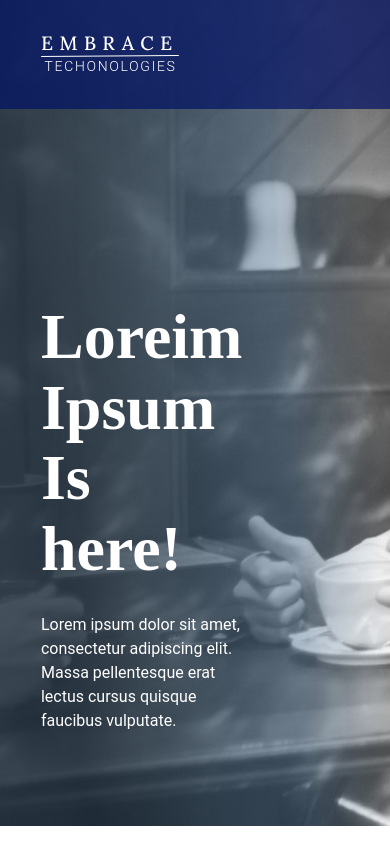
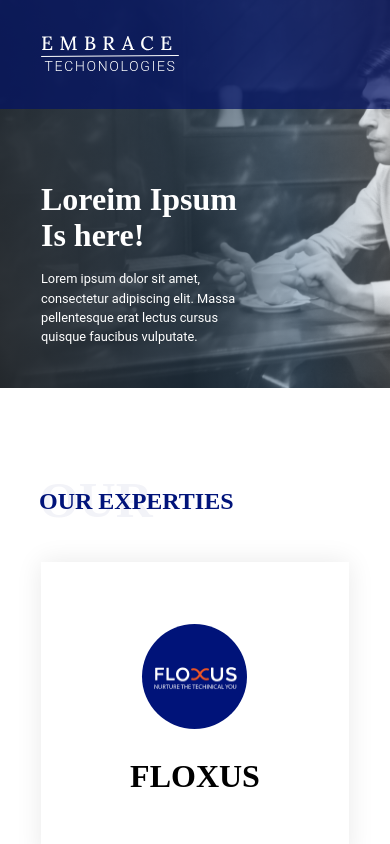
Before and after one commit to Pankajkumarbasuri78/Vr-solution, a React (Create React App) app: page /industry in a window 390 px wide. Shown: the top 844 px of the page. Built offline with nearby package versions, Linux system fonts and the light colour scheme.

Commit message:
Responsive of all page is done

```diff
--- a/src/components/Experties/Experties.jsx
+++ b/src/components/Experties/Experties.jsx
@@ -10,7 +10,12 @@
     justifyContent:'center',
     alignItems:'center',
     marginTop:'5.6rem',
-    marginBottom:'19.6rem'
+    marginBottom:'19.6rem',
+
+    '@media (max-width: 600px)': {
+      marginTop:'1.8rem',
+      marginBottom:'2.25rem',
+    }
 }))
 const ExpertiesWrapper = styled.div(props => ({
     display:'flex',
@@ -20,7 +25,11 @@
     height:'100%',
     justifyContent:'space-evenly',
     alignItems:'center',
-    gap:'30px'
+    gap:'30px',
+
+    '@media (max-width: 600px)': {
+      gap:'20px'
+    }
 
 }))
 
--- a/src/components/HeroIndustry/HeroIndustry.jsx
+++ b/src/components/HeroIndustry/HeroIndustry.jsx
@@ -21,9 +21,14 @@
   height: '51.6rem',//826px
   position: 'relative',
   zIndex: 0,
-  marginBottom:'180px'
+  marginBottom:'180px',
+
+  '@media (max-width: 600px)': {
+    height:'400px',
+    marginBottom:'70px'
+  }
+
 }));
-
 const HeroBackground = styled.div(props => ({
   position: 'absolute',
   top: 0,
@@ -41,22 +46,32 @@
     left: 0,
     width: '100%',
     height: '100%',
-    background: 'radial-gradient(180.12% 444.61% at -66.99% 182.89%, #1C1C1C 0.37%, rgba(0, 18, 35, 0.682292) 25.14%, rgba(1, 19, 35, 0.696577) 53.34%, rgba(0, 54, 102, 0.307514) 82.78%, rgba(0, 105, 200, 0) 95.58%)',
+    background: 'radial-gradient(142.46% 353.58% at -29.34% 110.47%, #1C1C1C 0.37%, rgba(0, 18, 35, 0.682292) 53.43%, rgba(1, 19, 35, 0.696577) 55.43%, rgba(0, 54, 102, 0.307514) 74.95%, rgba(0, 105, 200, 0) 95.58%)',
     backgroundBlendMode: 'normal',
   },
+  '@media (max-width: 600px)': {
+    '&': {
+      width: '100%',
+      height: '388px',
+    }
+  }
+}));
 
-}));
 
 const HeroWrapper = styled.div(props => ({
   display: 'flex',
   flexDirection: 'row',
-  //gap:'550px',//left and right
   justifyContent:'space-between',//only for left
   position: 'absolute',
   top:'6.8rem',//110px
   width: '79%',
   height: '100%',
   margin: '0 auto',
+
+  [`@media (max-width: 600px)`]:
+    {
+        flexDirection:'column',
+    }
 
 }));
 
@@ -66,12 +81,19 @@
   flexDirection:'column',
   flexBasis:'40%',
   marginTop:'12.1rem',//195px
-  gap:'1.8rem'
+  gap:'1.8rem',
+  [`@media (max-width: 600px)`]:
+  {
+    flexBasis:'20%',
+    marginTop:'4.6rem',
+    width:'208px',
+    gap:'1rem'
+  }
 }))
 const RightBar = styled.div(props => ({
-  position:'relative',
-  top:'350px',
-  right:'50px'
+  // position:'relative',
+  // top:'350px',
+  // right:'50px'
 }))
 
 const Heading = styled.div(props => ({
@@ -80,8 +102,13 @@
   color:'#ffffff',
   fontFamily:'Lora',
   textTransform:'capitalizer',
-  //height:'8.8rem',//142px
-  //width:'26.4rem',//423px
+
+  [`@media (max-width: 600px)`]:
+  {
+    fontSize:'2rem',
+    lineHeight:'111%',
+
+  }
 
 }))
 const Desc = styled.div(props => ({
@@ -90,6 +117,13 @@
   color:'#ffffff',
   fontFamily:'Roboto',
   textTransform:'capitalizer',
+
+  [`@media (max-width: 600px)`]:
+  {
+    fontSize:'0.8rem',
+    lineHeight:'150%',
+
+  }
 
 }))
 
--- a/src/components/HeroTraining/HeroTraining.jsx
+++ b/src/components/HeroTraining/HeroTraining.jsx
@@ -21,7 +21,12 @@
   height: '51.6rem',//826px
   position: 'relative',
   zIndex: 0,
-  marginBottom:'180px'
+  marginBottom:'180px',
+
+  '@media (max-width: 600px)': {
+    height:'400px',
+    marginBottom:'70px'
+  }
 }));
 
 const HeroBackground = styled.div(props => ({
@@ -44,6 +49,12 @@
     background: 'radial-gradient(237.58% 587.32% at -124.45% 225.7%, #1C1C1C 0.37%, rgba(0, 18, 35, 0.682292) 25.14%, rgba(1, 19, 35, 0.696577) 53.34%, rgba(0, 54, 102, 0.307514) 78.16%, rgba(0, 105, 200, 0) 95.58%)',
     backgroundBlendMode: 'normal',
   },
+  '@media (max-width: 600px)': {
+    '&': {
+      width: '100%',
+      height: '388px',
+    }
+  }
 }));
 
 const HeroWrapper = styled.div(props => ({
@@ -56,6 +67,11 @@
   width: '79%',
   height: '100%',
   margin: '0 auto',
+
+  [`@media (max-width: 600px)`]:
+    {
+        flexDirection:'column',
+    }
 }));
 
 //Content
@@ -64,12 +80,20 @@
   flexDirection:'column',
   flexBasis:'40%',
   marginTop:'12.1rem',//195px
-  gap:'1.8rem'
+  gap:'1.8rem',
+
+  [`@media (max-width: 600px)`]:
+  {
+    flexBasis:'20%',
+    marginTop:'4.6rem',
+    width:'208px',
+    gap:'1rem'
+  }
 }))
 const RightBar = styled.div(props => ({
-  position:'relative',
-  top:'350px',
-  right:'50px'
+  // position:'relative',
+  // top:'350px',
+  // right:'50px'
 }))
 
 const Heading = styled.div(props => ({
@@ -78,8 +102,13 @@
   color:'#ffffff',
   fontFamily:'Lora',
   textTransform:'capitalizer',
-  //height:'8.8rem',//142px
-  //width:'26.4rem',//423px
+
+  [`@media (max-width: 600px)`]:
+  {
+    fontSize:'2rem',
+    lineHeight:'111%',
+
+  }
 
 }))
 const Desc = styled.div(props => ({
@@ -88,6 +117,13 @@
   color:'#ffffff',
   fontFamily:'Roboto',
   textTransform:'capitalizer',
+
+  [`@media (max-width: 600px)`]:
+  {
+    fontSize:'0.8rem',
+    lineHeight:'150%',
+
+  }
 
 }))
 
--- a/src/components/Offering/Offering.jsx
+++ b/src/components/Offering/Offering.jsx
@@ -40,7 +40,9 @@
 
     [`@media (max-width: 600px)`]:
   {
+    marginTop:'1rem',
     flexDirection:'column',
+    marginBottom:'100px'
 
   }
 
@@ -77,11 +79,20 @@
 }))
 const Card2 = styled.div(props => ({
     position:'relative',
-    top:'120px'
+    top:'120px',
+
+    '@media (max-width: 600px)': {
+        top:'1.56rem'
+      }
 }))
 const Card3 = styled.div(props => ({
     position:'relative',
     top:'240px',
+
+    '@media (max-width: 600px)': {
+        top:'3rem'
+      }
+
 }))
 
 export const Offering = () => {
--- a/src/components/TrainingCourse/TrainingCourse.jsx
+++ b/src/components/TrainingCourse/TrainingCourse.jsx
@@ -10,7 +10,12 @@
     justifyContent:'center',
     alignItems:'center',
     marginTop:'1.87rem',
-    marginBottom:'13.4rem'
+    marginBottom:'13.4rem',
+
+    '@media (max-width: 600px)': {
+      marginTop:'1.8rem',
+      marginBottom:'2.25rem',
+    }
 }))
 const TrainingCourseWrapper = styled.div(props => ({
     display:'flex',
@@ -20,7 +25,11 @@
     height:'100%',
     justifyContent:'space-evenly',
     alignItems:'center',
-    gap:'30px'
+    gap:'30px',
+
+    '@media (max-width: 600px)': {
+      gap:'20px'
+    }
 }))
 
 export const TrainingCourse = () => {
```
